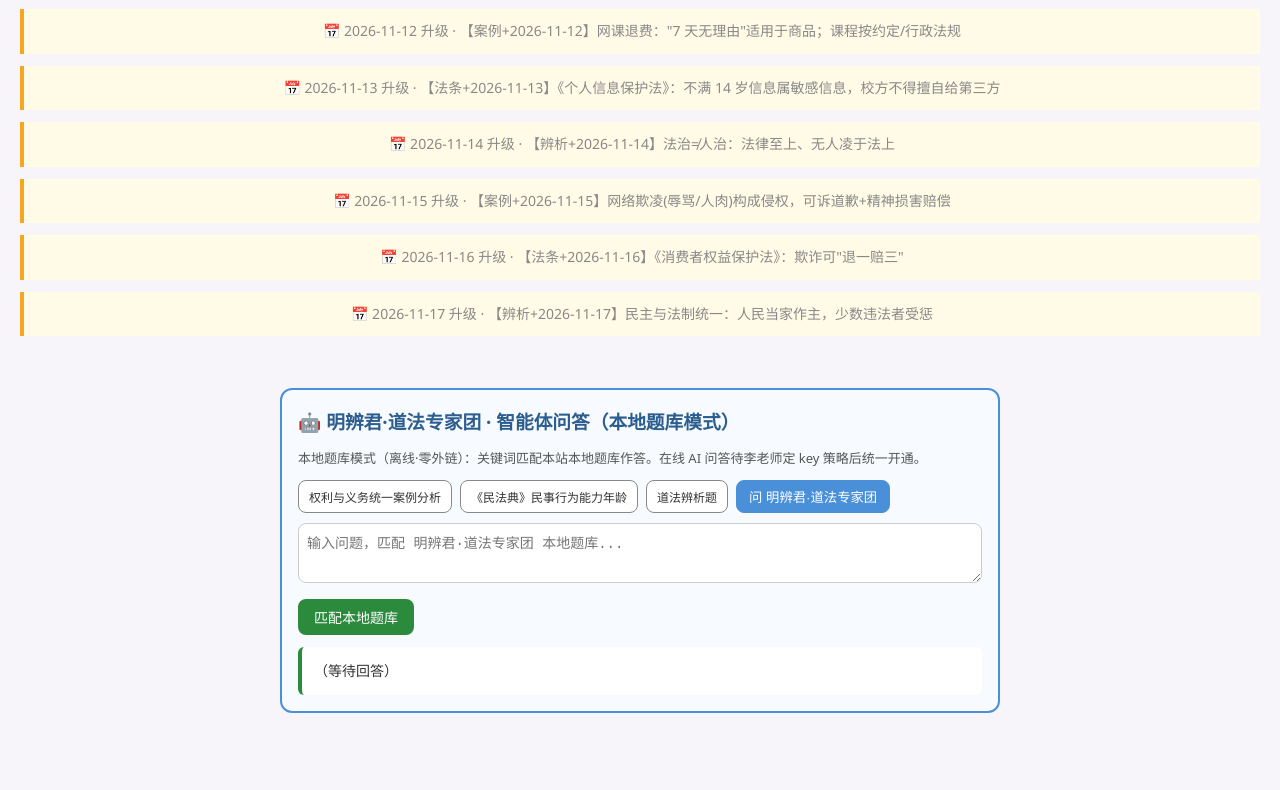
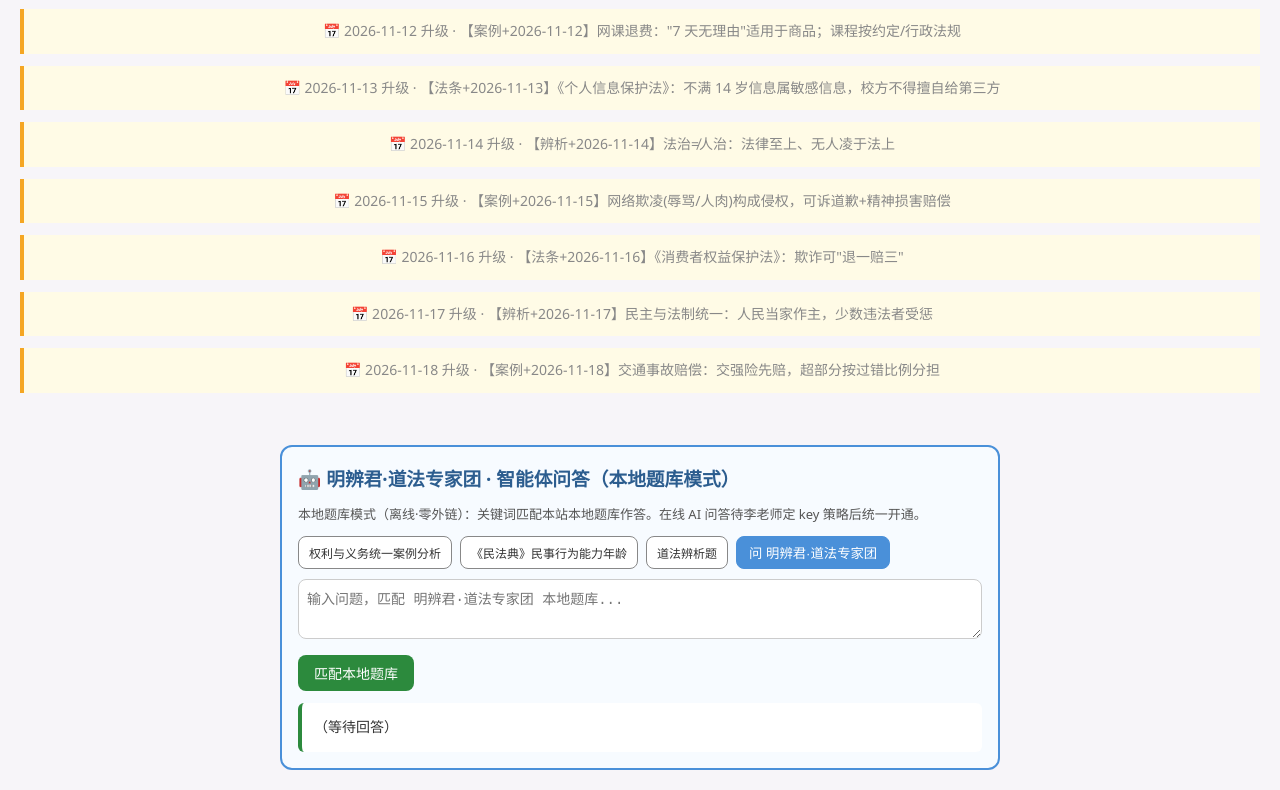
Before and after one commit to dapengzhanchi141345/li-yanming-morality, a plain HTML site: page index.html in a window 1280 px wide. Shown: the part 1940-2730 px from the top of the page. Before the commit the page ends 2673 px from the top, so only its background shows below. Drawn offline with Linux system fonts and the light colour scheme.

Commit message:
morality 12独立站升级 2026-11-18

```diff
--- a/index.html
+++ b/index.html
@@ -122,6 +122,8 @@ footer{text-align:center;padding:20px;color:#888;font-size:13px;margin-top:30px;
 <div style="background:#fffbe6;border-left:4px solid #f5a623;padding:10px;margin:12px 0;font-size:14px">📅 2026-11-16 升级 · 【法条+2026-11-16】《消费者权益保护法》：欺诈可"退一赔三"</div>
 
 <div style="background:#fffbe6;border-left:4px solid #f5a623;padding:10px;margin:12px 0;font-size:14px">📅 2026-11-17 升级 · 【辨析+2026-11-17】民主与法制统一：人民当家作主，少数违法者受惩</div>
+
+<div style="background:#fffbe6;border-left:4px solid #f5a623;padding:10px;margin:12px 0;font-size:14px">📅 2026-11-18 升级 · 【案例+2026-11-18】交通事故赔偿：交强险先赔，超部分按过错比例分担</div>
 </footer>
 
 <script>
```
